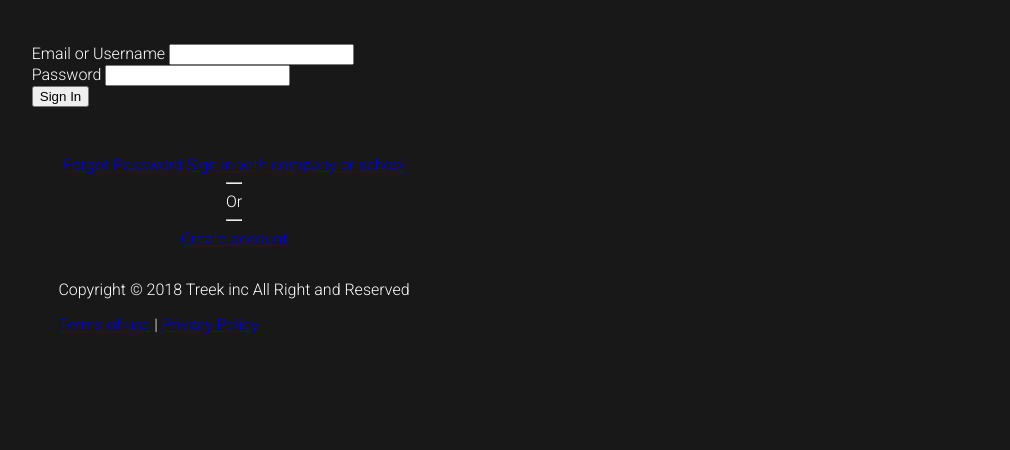
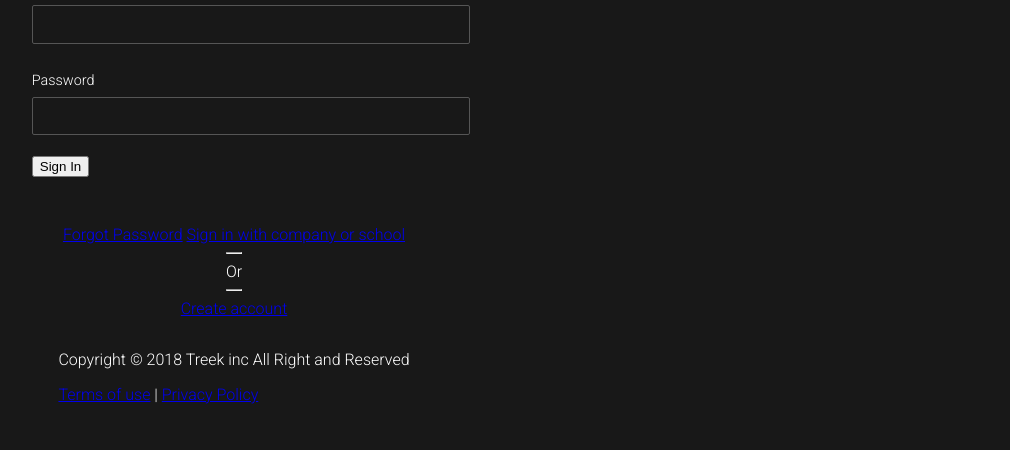
Before and after one commit to Tduncan14/pluralsite-recreate, a plain HTML site: page index.html in a window 1280 px wide. Shown: the part 366-816 px from the top of the page, without its empty margins (90-1100 px from the left). Drawn offline with Linux system fonts and the light colour scheme.

Commit message:
keep moving forward

```diff
--- a/css/style.css
+++ b/css/style.css
@@ -59,3 +59,20 @@ h6{
 #signin .logo img {
     width:300px;
 }
+
+#signin label {
+    font-size: 0.9rem;
+    line-height:2rem;
+    font-weight:500;
+}
+
+#signin .text-input{
+    margin-bottom: 1.3rem;
+    width:100%;
+    border-radius:2px;
+    background:#181818;
+    border:1px solid #555;
+    color: #ccc;
+    padding: 0.5rem 1rem;
+    line-height:1.3rem;
+}
```
